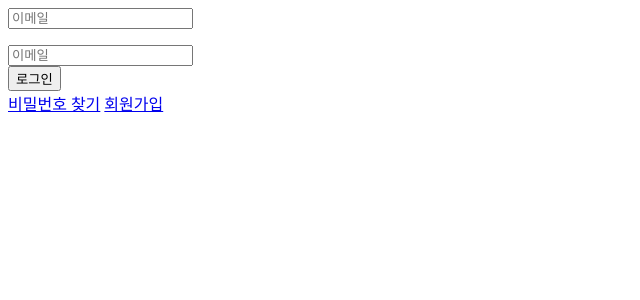
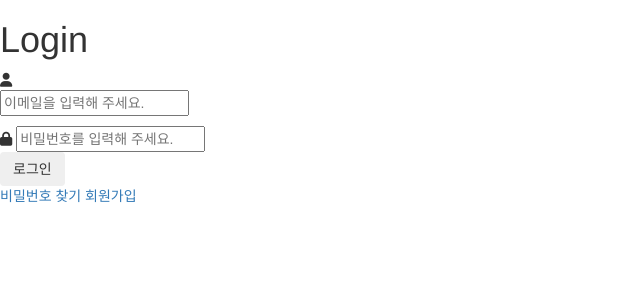
Before and after one commit to lmj00/django-project, a Django app: page /login/ in a window 1280 px wide. Shown: the top 300 px of the page, without its empty margins (0-640 px from the left). Run offline with Django 3.2, Linux system fonts and the light colour scheme; some libraries are stand-ins or nearby versions.

Commit message:
Feat: login form 구조 변경

```diff
--- a/member/templates/account/login.html
+++ b/member/templates/account/login.html
@@ -1,33 +1,63 @@
+{% load static %}
+
 <!DOCTYPE html>
 <html lang="en" dir="ltr">
     <head>
         <meta charset="utf-8">
         <meta name="viewport" content="width=device-width, initial-scale=1, shrink-to-fit=no">
-        <title>test</title>
+        <title>Login Form</title>
+
+        <link href="https://cdnjs.cloudflare.com/ajax/libs/font-awesome/6.1.1/css/all.min.css" rel="stylesheet">
+
+        <!-- 합쳐지고 최소화된 최신 CSS -->
+        <link rel="stylesheet" href="https://maxcdn.bootstrapcdn.com/bootstrap/3.3.2/css/bootstrap.min.css">
+
+        <!-- 부가적인 테마 -->
+        <link rel="stylesheet" href="https://maxcdn.bootstrapcdn.com/bootstrap/3.3.2/css/bootstrap-theme.min.css">
+
+        <!-- 합쳐지고 최소화된 최신 자바스크립트 -->
+        <script src="https://maxcdn.bootstrapcdn.com/bootstrap/3.3.2/js/bootstrap.min.js"></script>
+
+        <link rel ="stylesheet" type="text/css" href="{% static 'member/styles/login.css' %}">
     </head>
 
     {% load widget_tweaks %}
 
 <body>
+    <div class="login-box">
+        <h1>Login</h1>
+
     <form method="post">
         {% csrf_token %}
-        {% for error in form.non_field_errors %}
+        <div class="textbox">
+            <i class="fas fa-user"></i>
+
+            <!-- <input type="text" placeholder="이메일을 입력해 주세요." name="" value="" maxlength="100"> -->
+            {% for error in form.non_field_errors %}
             <div class="form-error error-message">{{ error }}</div>
         {% endfor %}
         <div>
-            {{ form.login|add_class:"market-input"|attr:"placeholder:이메일"|add_error_class:"error" }}
+            {{ form.login|add_class:"market-input"|attr:"placeholder:이메일을 입력해 주세요."|add_error_class:"error" }}
             {% for error in form.login.errors %}
                 <div class="form-error error-message">{{ error }}</div>
             {% endfor %}
         </div>
+        </div>
+
         <p>
-        <div>
-            {{ form.password|add_class:"market-input"|attr:"placeholder:이메일"|add_error_class:"error"}}
+        <div class="textbox">
+
+            <i class="fas fa-lock"></i>
+            <!-- <input type="password" placeholder="비밀번호를 입력해 주세요." name="" value=""> -->
+
+
+            {{ form.password|add_class:"market-input"|attr:"placeholder:비밀번호를 입력해 주세요."|add_error_class:"error"}}
             {% for error in form.password.errors %}
                 <div class="form-error error-message">{{ error }}</div>
             {% endfor %}
         </div>
-        <button class="market-button" type="submit">로그인</button>
+        <!-- <button class="market-button" type="submit">로그인</button> -->
+        <input class="btn" type="button" name="" value="로그인">
     </form>
 
     <div class="info">
```
